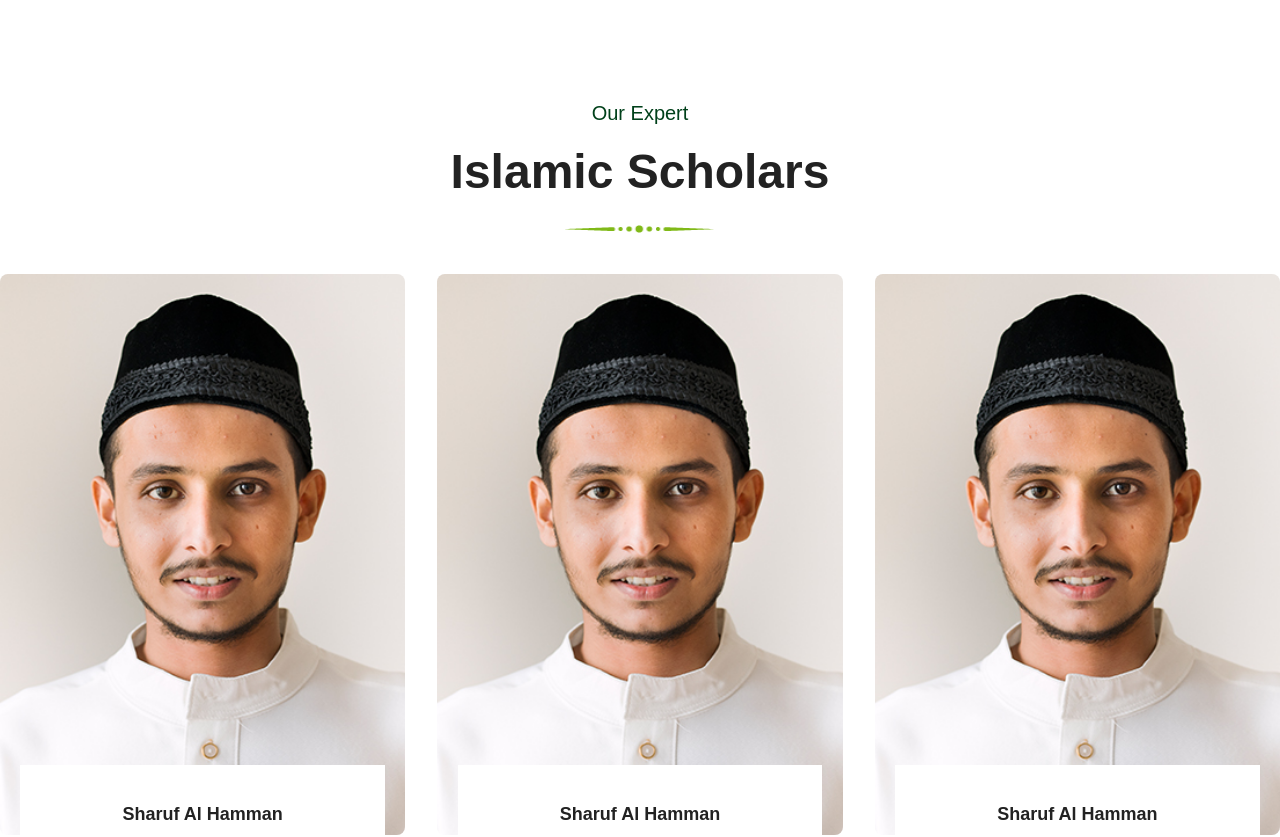
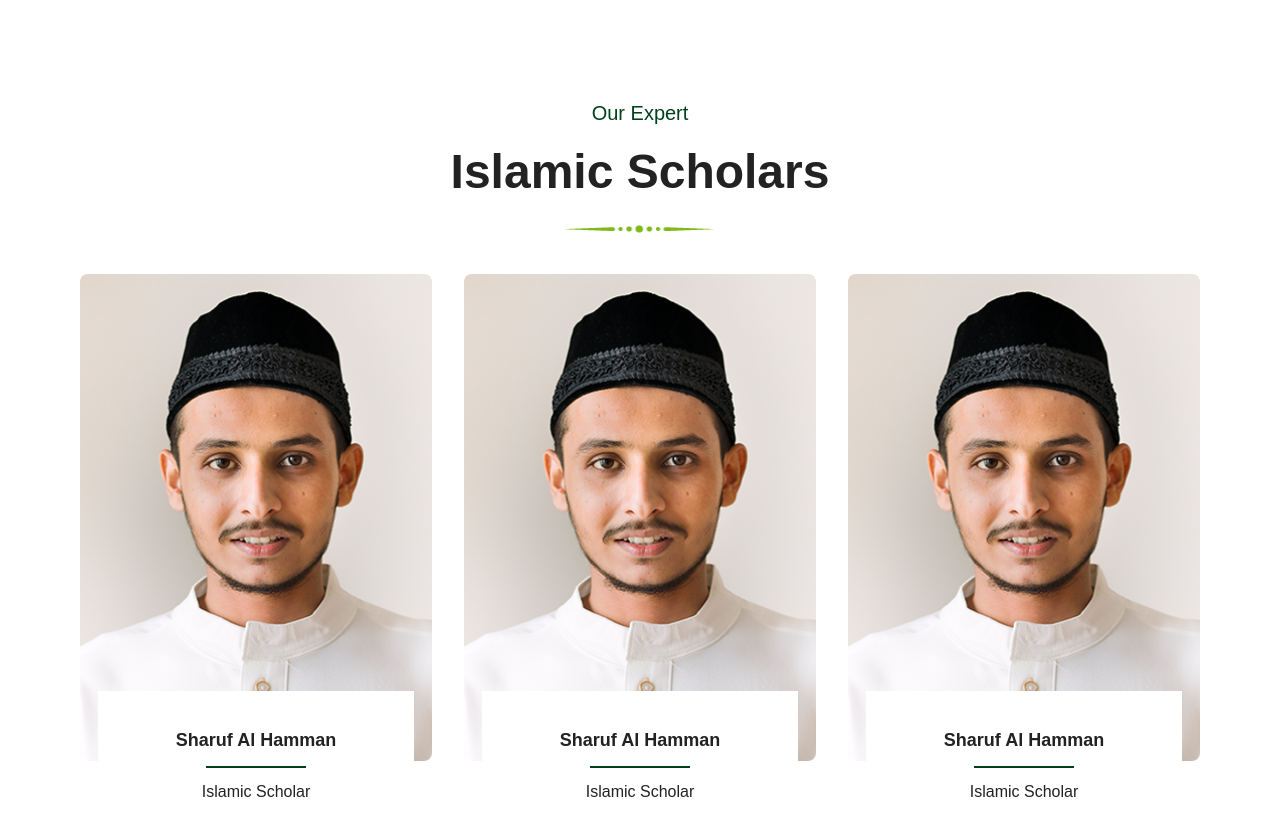
Before and after one commit to AhmadShopnil/osaka-mosque, a Next.js app: page / in a window 1280 px wide. Shown: the part 4989-5826 px from the top of the page. Built offline with nearby package versions, Linux system fonts and the light colour scheme.

Commit message:
fix space in sholar section

```diff
--- a/components/home/IslamicScholarsSection.jsx
+++ b/components/home/IslamicScholarsSection.jsx
@@ -23,8 +23,8 @@ const scholars = [
 
 export default function IslamicScholarsSection() {
   return (
-    <section className="pt-[100px] islamic-scholar pb-64">
-      <div className="container">
+    <section className="pt-[100px]  pb-64 ">
+      <div className="container mx-auto px-20">
         <div className="text-center mb-[40px]">
           <span className="text-[#00401A] text-[20px] mb-[5px]">Our Expert</span>
           <h2 className="mt-2 font-semibold text-[#222] text-[28px] sm:text-[38px] md:text-[42px] lg:text-[48px]">
```
